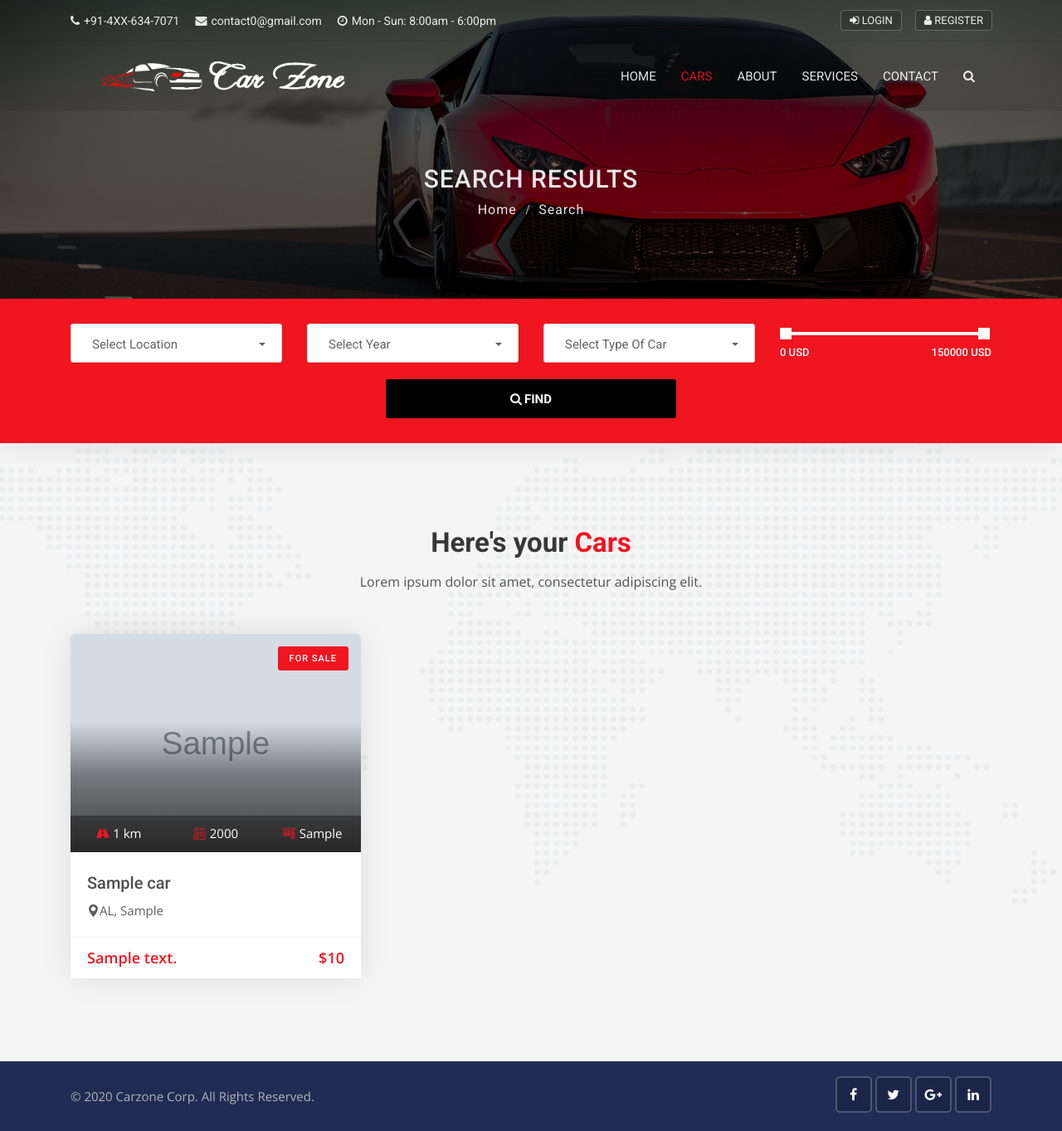
After one commit to The-Wall-007/carzone-pro1, a Django app: page /cars/search in a window 1280 px wide. The commit adds this page. Shown: the whole page at 83% size. Run offline with Django 3.2, Linux system fonts and the light colour scheme; tables that the repository leaves empty hold one stand-in row (values such as "Sample post"); grey boxes marked "Sample" are stand-in pictures; some libraries are stand-ins or nearby versions.

Commit message:
Completion of car-search

```diff
--- a/cars/urls.py
+++ b/cars/urls.py
@@ -1,7 +1,8 @@
 from django.urls import path
-from .views import cars,carDetails
+from .views import cars,carDetails,searchView
 urlpatterns = [
 
     path('',cars,name='cars'),
+    path('search',searchView,name='search'),
 
 ]
--- a/cars/views.py
+++ b/cars/views.py
@@ -1,14 +1,24 @@
 from django.shortcuts import render, get_object_or_404
 from .models import Car
 from django.core.paginator import Paginator, EmptyPage, PageNotAnInteger
+from django.db.models import Q
 # Create your views here.
 def cars(request):
+    model_search = Car.objects.values_list('model',flat=True).distinct()
+    body_style = Car.objects.values_list('body_style',flat=True).distinct()
+    year_search = Car.objects.values_list('year',flat=True).distinct()
+    states = Car.objects.values_list('state',flat=True).distinct()
     cars = Car.objects.order_by('-created_date')
     paginator = Paginator(cars,2)
     page = request.GET.get('page')
     page_cars = paginator.get_page(page)
     context = {
-        "cars":page_cars
+        "cars":page_cars,
+        'model_search' : model_search,
+        'year_search' : year_search,
+        'body_style' : body_style,
+        'states' : states,
+
     }
     print(cars)
     return render(request,'cars/cars.html',context)
@@ -19,3 +29,57 @@ def carDetails(request,id):
         "car":car
     }
     return render(request,'pages/car-details.html',context)
+
+def searchView(request):
+    # qs = Car.objects.all()
+    # search = request.GET.get('keyword', None)
+    # if search is not None:
+    #         if isinstance(search,int):
+    #             qs = Car.objects.filter(Q(car_title=search)).distinct()
+    #         else:
+    #             qs = Car.objects.filter(
+    #                 Q(car_title=search)
+    #                 | Q(model=search)).distinct()
+    # context = {"cars":qs}
+    # print(search)
+
+    model_search = Car.objects.values_list('model',flat=True).distinct()
+    body_style = Car.objects.values_list('body_style',flat=True).distinct()
+    year_search = Car.objects.values_list('year',flat=True).distinct()
+    states = Car.objects.values_list('state',flat=True).distinct()
+
+    cars = Car.objects.order_by('-created_date')
+    if 'keyword' in request.GET:
+        keyword = request.GET['keyword']
+        if keyword :
+            cars = cars.filter(Q(description__icontains=keyword))
+    if 'location' in request.GET:
+        state = request.GET['location']
+        if state :
+            cars = cars.filter(Q(state=state))
+    if 'model' in request.GET:
+        model = request.GET['model']
+        if model :
+            cars = cars.filter(Q(model=model))
+    if 'year' in request.GET:
+        year = request.GET['year']
+        if year :
+            cars = cars.filter(Q(year=year))
+    if 'Type' in request.GET:
+        Type = request.GET['Type']
+        if Type :
+            cars = cars.filter(Q(body_style=Type))
+    if 'min-price' in request.GET:
+        min_price = request.GET['min-price']
+        max_price = request.GET['max-price']
+        if max_price :
+            cars = cars.filter(Q(price__gte=min_price),Q(price__lte=max_price))
+
+
+    context = {"cars":cars,
+    "model_search" : model_search,
+    "body_style" : body_style,
+    "year_search" : year_search,
+    "states" : states,
+    }
+    return render(request,'cars/search.html',context)
--- a/carzone/urls.py
+++ b/carzone/urls.py
@@ -20,5 +20,5 @@ from django.conf import settings
 urlpatterns = [
     path('admin/', admin.site.urls),
     path('',include('pages.urls')),
-    path('cars',include('cars.urls')),
+    path('cars/',include('cars.urls')),
 ] + static(settings.MEDIA_URL,document_root=settings.MEDIA_ROOT)
--- /dev/null
+++ b/templates/cars/search.html
@@ -0,0 +1,248 @@
+{% extends "pages/base.html" %}
+{% load static %}
+{% load humanize %}
+{% block content %}
+
+<!-- Banner start -->
+<div class="sub-banner overview-bgi">
+    <div class="container breadcrumb-area">
+        <div class="breadcrumb-areas">
+            <h1>Search Results</h1>
+            <ul class="breadcrumbs">
+                <li><a href="index.html">Home</a></li>
+                <li class="active">Search</li>
+            </ul>
+        </div>
+    </div>
+</div>
+<!-- Banner end -->
+
+<!-- Search box 3 start -->
+<div class="search-box-3 sb-7 bg-active">
+    <div class="container">
+        <div class="search-area-inner">
+            <div class="search-contents">
+                <form action="{% url 'search' %}"method="GET">
+                    <div class="row">
+                        <div class="col-lg-3 col-md-6 col-sm-6 col-6">
+                            <div class="form-group">
+                                <select class="selectpicker search-fields" name="location">
+                                    <option disabled="disabled" selected="selected">Select Location</option>
+                                    {% for state in states  %}
+                                    <option value="{{ state }}">{{ state }}</option>
+                                    {% endfor %}
+                                </select>
+                            </div>
+                        </div>
+                        <div class="col-lg-3 col-md-6 col-sm-6 col-6">
+                            <div class="form-group">
+                                <select class="selectpicker search-fields" name="year">
+                                    <option disabled="disabled" selected="selected">Select Year</option>
+                                    {% for year in year_search  %}
+                                        <option value="{{ year }}">{{ year }}</option>
+                                    {% endfor %}
+                                </select>
+                            </div>
+                        </div>
+                        <div class="col-lg-3 col-md-6 col-sm-6 col-6">
+                            <div class="form-group">
+                                <select class="selectpicker search-fields" name="Type">
+                                    <option disabled="disabled" selected="selected">Select Type Of Car</option>
+                                    {% for body in body_style  %}
+                                    <option value="{{ body }}">{{ body }}</option>
+                                    {% endfor %}
+                                </select>
+                            </div>
+                        </div>
+                        <div class="col-lg-3 col-md-6 col-sm-6 col-6">
+                            <div class="form-group">
+                                <div class="range-slider">
+                                    <div data-min="0" data-max="150000" data-unit="USD" data-min-name="min_price" data-max-name="max_price"
+                                        class="range-slider-ui ui-slider" aria-disabled="false"></div>
+                                    <div class="clearfix"></div>
+                                </div>
+                            </div>
+                        </div>
+                    </div>
+                    <div class="row">
+                        <div class="col-lg-4 col-md-6 col-sm-6 col-6"></div>
+                        <div class="col-lg-4 col-md-6 col-sm-6 col-6">
+                                <div class="form-group">
+                                    <button class="btn btn-block button-theme btn-md">
+                                        <i class="fa fa-search"></i>Find
+                                    </button>
+                                </div>
+                            </div>
+                        <div class="col-lg-4 col-md-6 col-sm-6 col-6"></div>
+                    </div>
+                </form>
+            </div>
+        </div>
+    </div>
+</div>
+<!-- Search box 3 end -->
+
+<!-- Featured car start -->
+<div class="featured-car content-area">
+    <div class="container">
+        <!-- Main title -->
+        <div class="main-title">
+            <h1>Here's your <span>Cars</span></h1>
+            <p>Lorem ipsum dolor sit amet, consectetur adipiscing elit.</p>
+        </div>
+        <div class="row">
+            {% for car in cars %}
+            <div class="col-lg-4 col-md-6">
+                <div class="car-box">
+                    <div class="car-thumbnail">
+                        <!-- <a href="{{ car.get_absolute_url }}" class="car-img"> -->
+                        <a href="{{ car.get_absolute_url }}" class="car-img">
+                            <div class="tag">For Sale</div>
+                            <img class="d-block w-100" src="{{ car.car_photo.url }}" alt="car"
+                                style="min-height: 262px; max-height: 264px;">
+                            <div class="facilities-list clearfix">
+                                <ul>
+                                    <li>
+                                        <span><i class="flaticon-way"></i></span>{{ car.miles | intcomma }} km
+                                    </li>
+                                    <li>
+                                        <span><i class="flaticon-calendar-1"></i></span>{{ car.year }}
+                                    </li>
+                                    <li>
+                                        <span><i class="flaticon-manual-transmission"></i></span>{{ car.transmission }}
+                                    </li>
+                                </ul>
+                            </div>
+                        </a>
+                        <div class="carbox-overlap-wrapper">
+                            <div class="overlap-box">
+                                <div class="overlap-btns-area">
+                                    <div class="car-magnify-gallery">
+                                        <a href="{{ car.car_photo.url }}" class="overlap-btn">
+                                            <i class="fa fa-expand"></i>
+                                            <img class="hidden" src="{{ car.car_photo.url }}">
+                                        </a>
+                                        <a href="{{ car.car_photo_1.url }}" class="hidden">
+                                            <img class="hidden" src="{{ car.car_photo_1.url }}">
+                                        </a>
+                                        <a href="{{ car.car_photo_2.url }}" class="hidden">
+                                            <img class="hidden" src="{{ car.car_photo_2.url }}">
+                                        </a>
+                                        <a href="{{ car.car_photo_3.url }}" class="hidden">
+                                            <img class="hidden" src="{{ car.car_photo_3.url }}">
+                                        </a>
+                                        <a href="{{ car.imageURL }}" class="hidden">
+                                            <img class="hidden" src="{{ car.imageURL }}">
+                                        </a>
+                                    </div>
+                                </div>
+                            </div>
+                        </div>
+                    </div>
+                    <div class="detail">
+                        <h1 class="title">
+                            <a href="{{ car.get_absolute_url }}">{{ car.car_title }}</a>
+                        </h1>
+                        <div class="location">
+                            <a href="{{ car.get_absolute_url }}">
+                                <i class="flaticon-pin"></i>{{ car.state }}, {{ car.city }}
+                            </a>
+                        </div>
+                    </div>
+                    <div class="footer clearfix">
+                        <div class="pull-left ratings days">
+                            <p class="cartype">{{ car.body_style }}</p>
+                        </div>
+                        <div class="pull-right">
+                            <p class="price">${{ car.price | intcomma }}</p>
+                        </div>
+                    </div>
+                </div>
+            </div>
+            {% endfor %}
+        </div>
+    </div>
+</div>
+<!-- Featured car end -->
+<!-- Footer start -->
+{% include "includes/footer.html" %}
+<!-- Footer end -->
+
+<!-- Full Page Search -->
+{% include "includes/search_part.html" %}
+
+<!-- Car Overview Modal -->
+<div class="car-model-2">
+    <div class="modal fade" id="carOverviewModal" tabindex="-1" role="dialog" aria-labelledby="carOverviewModalLabel" aria-hidden="true">
+        <div class="modal-dialog modal-lg" role="document">
+            <div class="modal-content">
+                <div class="modal-header">
+                    <div class="modal-title" id="carOverviewModalLabel">
+                        <h4>Explore Your Dream Car</h4>
+                        <h5><i class="flaticon-pin"></i> 123 Kathal St. Tampa City,</h5>
+                    </div>
+                    <button type="button" class="close" data-dismiss="modal" aria-label="Close">
+                        <span aria-hidden="true">&times;</span>
+                    </button>
+                </div>
+                <div class="modal-body">
+                    <div class="row modal-raw">
+                        <div class="col-lg-6 modal-left">
+                            <div class="item active">
+                                <img src="{% static 'img/car-13.jpg' %}" alt="best-car" class="img-fluid modalLabel-1">
+                                <img src="{% static 'img/car-14.jpg' %}" alt="best-car" class="img-fluid modalLabel-2">
+                                <div class="sobuz">
+                                    <div class="price-box" style="padding-bottom: 5px;">
+                                        <span class="del-2">$1050.00</span>
+                                    </div>
+                                    <div class="ratings-2">
+                                       <a href="../car-details/1" class="btn btn-md btn-round btn-theme">Sedan</a>
+                                    </div>
+                                </div>
+                            </div>
+                        </div>
+                        <div class="col-lg-6 modal-right">
+                            <div class="modal-right-content">
+                                <section>
+                                    <h3>Features</h3>
+                                    <div class="features">
+                                        <ul class="bullets">
+                                            <li>Cruise Control</li>
+                                            <li>Airbags</li>
+                                            <li>Air Conditioning</li>
+                                            <li>Alarm System</li>
+                                            <li>Audio Interface</li>
+                                            <li>CDR Audio</li>
+                                            <li>Seat Heating</li>
+                                            <li>ParkAssist</li>
+                                        </ul>
+                                    </div>
+                                </section>
+                                <section>
+                                    <h3>Overview</h3>
+                                    <ul class="bullets">
+                                        <li>Model</li>
+                                        <li>Year</li>
+                                        <li>Condition</li>
+                                        <li>Price</li>
+                                        <li>Audi</li>
+                                        <li>2020</li>
+                                        <li>Brand New</li>
+                                        <li>$178,000</li>
+                                    </ul>
+                                </section>
+                                <div class="description">
+                                    <h3>Description</h3>
+                                    <p>Lorem Ipsum is simply dummy text of the printing and typesetting industry. Lorem Ipsum has been the industry's standard.</p>
+                                    <a href="../car-details/1" class="btn btn-md btn-round btn-theme">Show Detail</a>
+                                </div>
+                            </div>
+                        </div>
+                    </div>
+                </div>
+            </div>
+        </div>
+    </div>
+</div>
+
+{% endblock content %}
--- /dev/null
+++ b/templates/includes/search_part.html
@@ -0,0 +1,7 @@
+<div id="full-page-search">
+    <button type="button" class="close">×</button>
+    <form action="{% url 'search' %}" class="search-header">
+        <input type="search" value="" placeholder="type keyword(s) here. Eg: audi, benz etc" name="keyword" />
+        <button type="submit" class="btn btn-sm button-theme">Search</button>
+    </form>
+</div>
```
Also changed, not shown: pages/views.py (+10 -0 lines), templates/cars/cars.html (+29 -50 lines), templates/pages/about.html (+1 -7 lines), templates/pages/car-details.html (+1 -7 lines), templates/pages/contact.html (+1 -7 lines), templates/pages/index.html (+21 -29 lines), templates/pages/services.html (+1 -7 lines).
